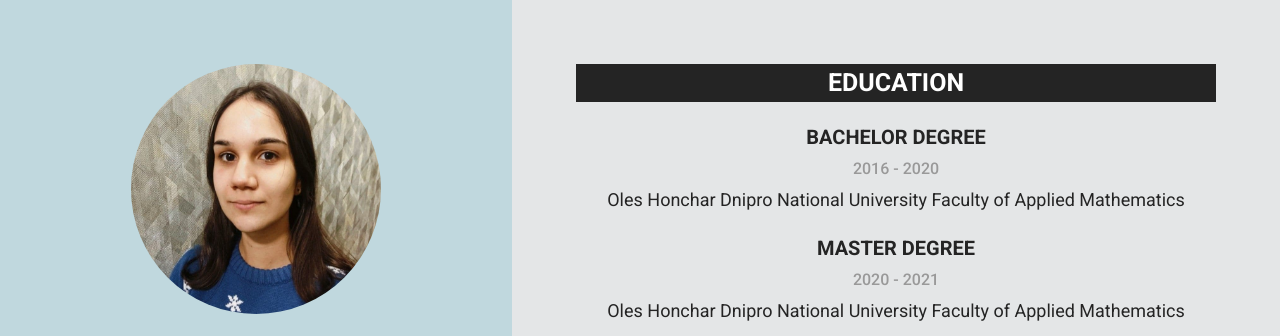
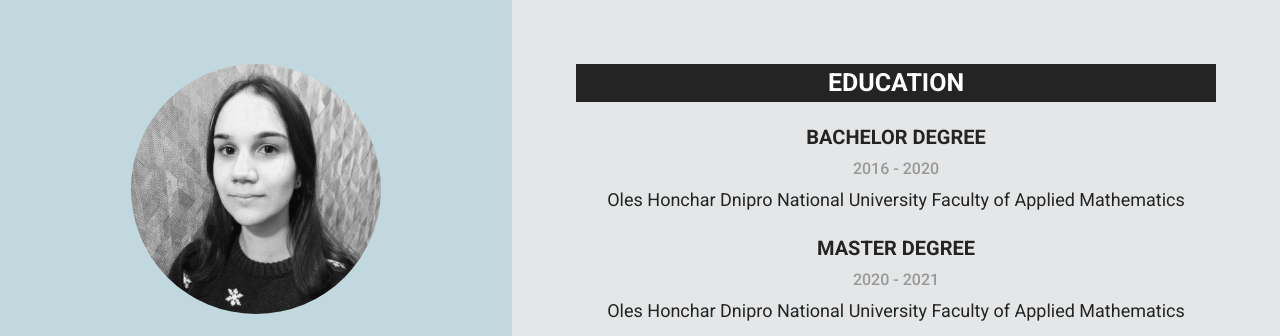
Before and after one commit to kolomaa/CV, a plain HTML site: page index.html in a window 1280 px wide. Shown: the top 336 px of the page. Drawn offline with Linux system fonts and the light colour scheme.

Commit message:
update profile photo

```diff
--- a/index.html
+++ b/index.html
@@ -19,7 +19,7 @@
             <button class="close-button" onclick="closeProfile()">
                 <img src="img/4115230-cancel-close-cross-delete_114048.svg" alt="close">
             </button>
-            <img class="user__photo" src="img/profile_photo.jpg" alt="profile-photo">
+            <img class="user__photo" src="img/profile-photo.jpg" alt="profile-photo">
             <h2 class="user__name">
                 Yelyzaveta Shcherbachenko
             </h2>
```
Also changed, not shown: img/profile-photo.jpg (added), img/profile_photo.jpg (deleted).
